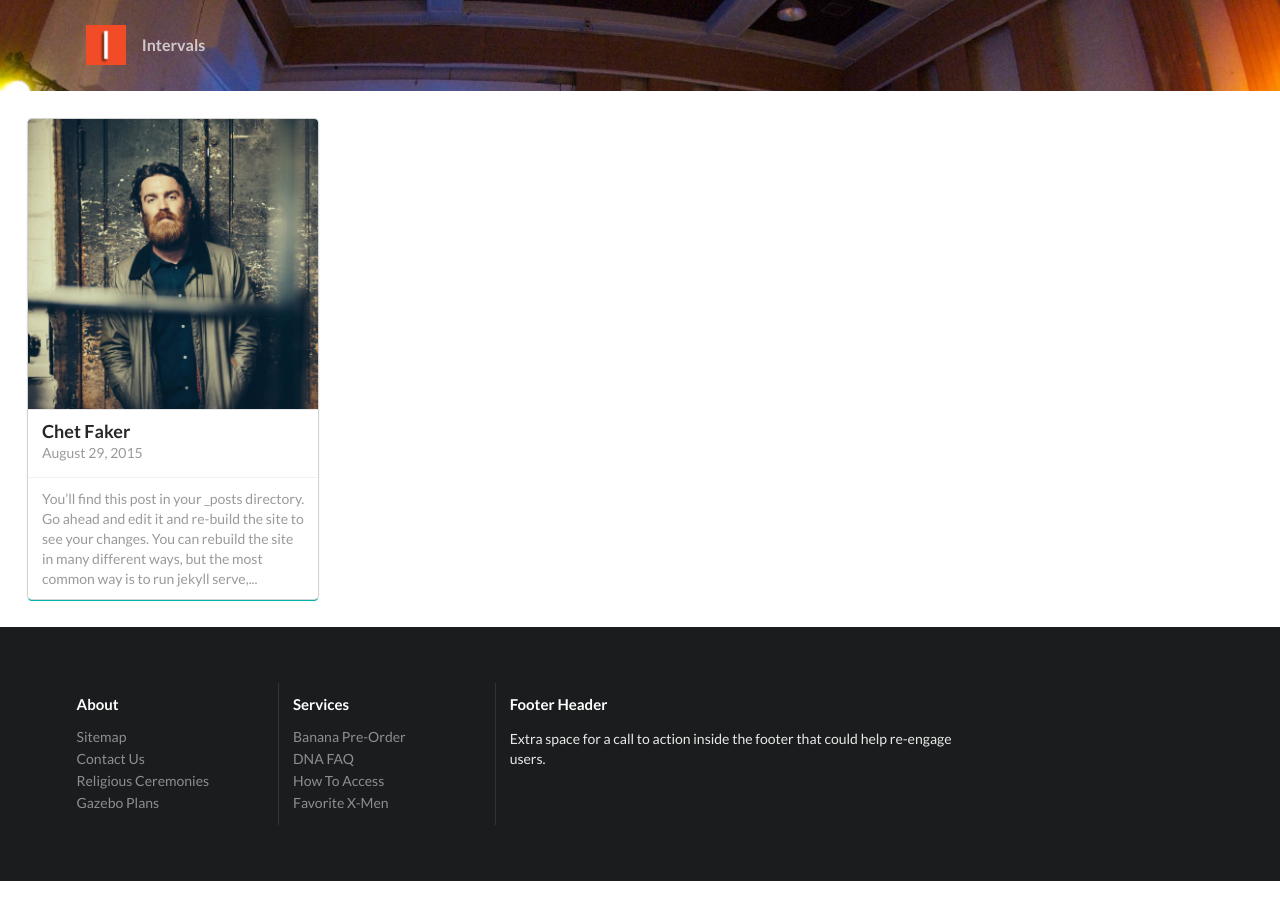
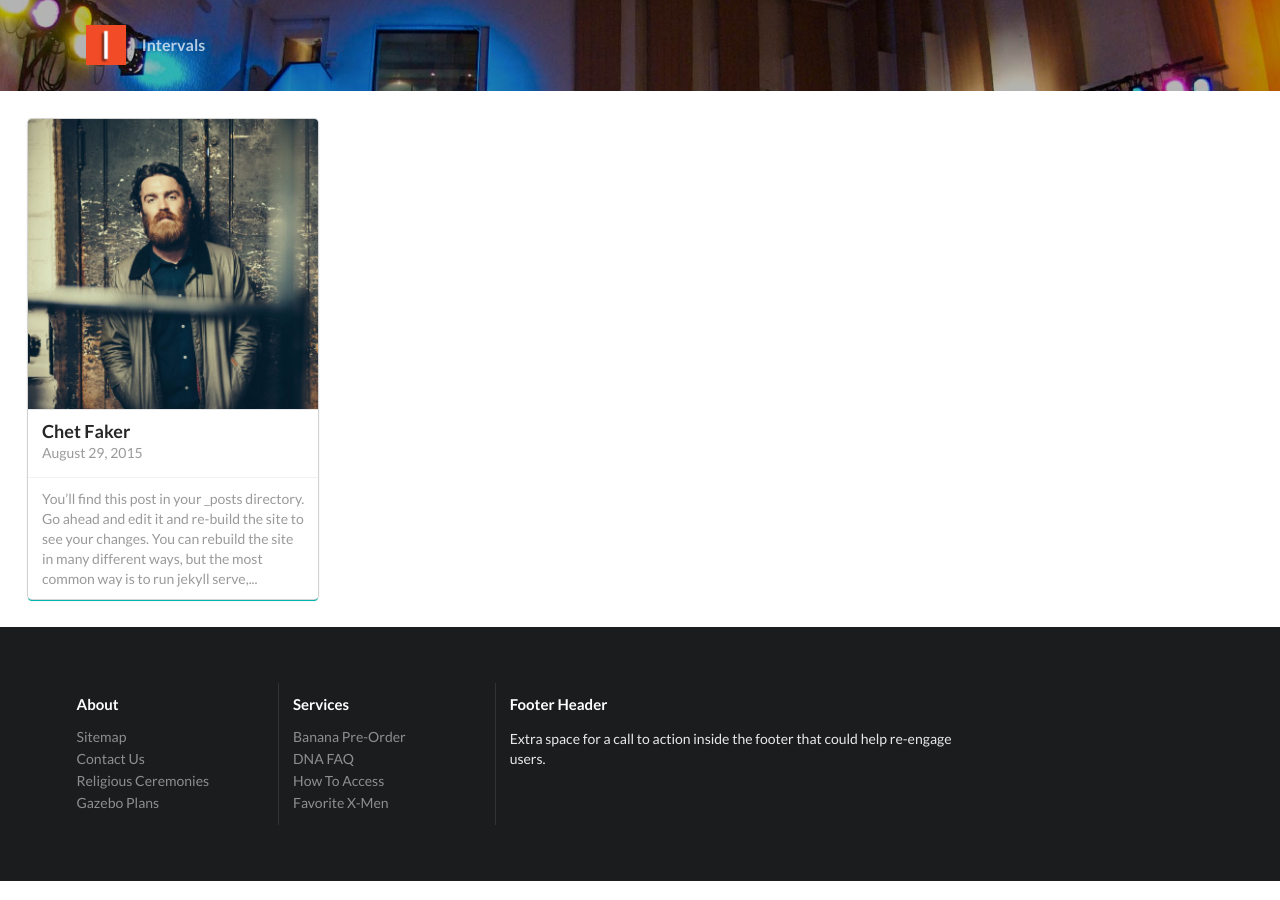
Before and after one commit to intervals-xyz/intervals-xyz.github.io, a Jekyll site: the page built from index.html, in a window 1280 px wide. Built offline with Jekyll 4.4.1, drawn with Linux system fonts in a browser that asks for light colours.

Commit message:
Corrección posicion de imagen

```diff
--- a/_includes/head.html
+++ b/_includes/head.html
@@ -43,6 +43,7 @@
     .ui.inverted.vertical.masthead.center.aligned.segment {
       background-image: url("{% if page.mainImage %} /assets/images/{{ page.mainImage }}{% else %}{{ "/assets/images/a1.jpg" }}{% endif %}");
       background-repeat:no-repeat;
+      background-position: center center;
       background-size:cover;
       min-height: {% if page.mainImage %}{{ "500px" }}{% else %}{{ "0px" }}{% endif %};
     }
```
Also changed, not shown: assets/images/a1.jpg.
